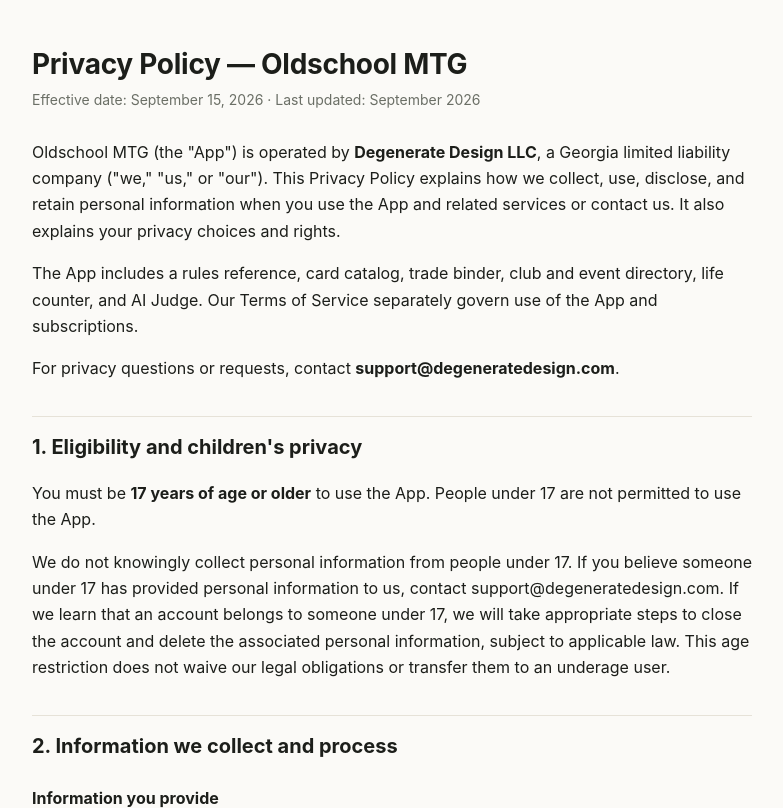
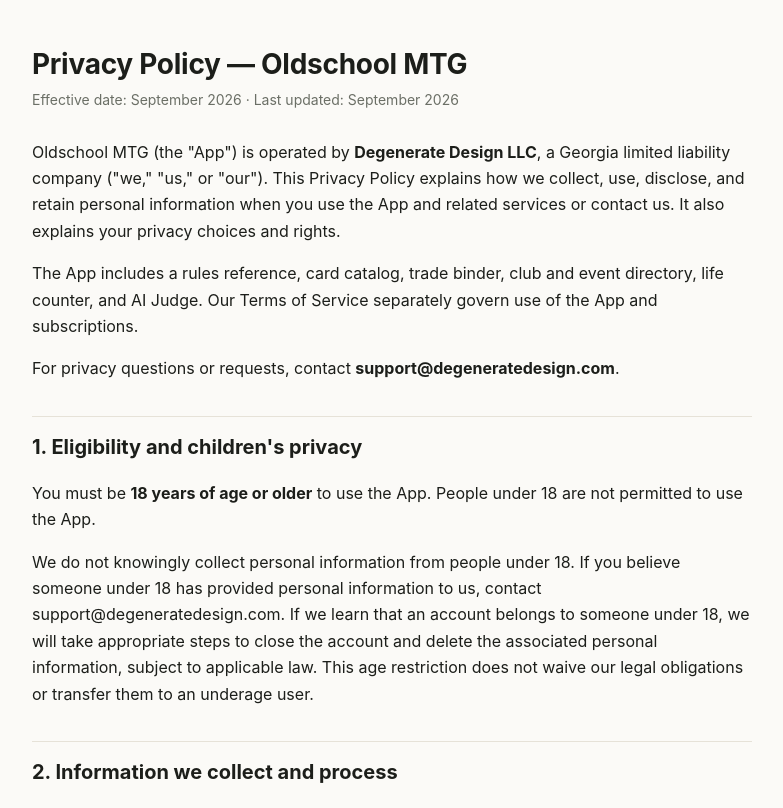
Before and after one commit to weaver3110/degeneratedesign-site, a plain HTML site: page privacy/index.html in a window 1280 px wide. Shown: the top 808 px of the page, without its empty margins (248-1031 px from the left). Drawn offline with Linux system fonts and the light colour scheme.

Commit message:
Update age requirement in privacy policy

```diff
--- a/privacy/index.html
+++ b/privacy/index.html
@@ -35,13 +35,13 @@
 <body>
 <main class="doc">
   <h1>Privacy Policy — Oldschool MTG</h1>
-  <p class="meta">Effective date: September 15, 2026 · Last updated: September 2026</p>
+  <p class="meta">Effective date: September 2026 · Last updated: September 2026</p>
 <p>Oldschool MTG (the "App") is operated by <strong>Degenerate Design LLC</strong>, a Georgia limited liability company ("we," "us," or "our"). This Privacy Policy explains how we collect, use, disclose, and retain personal information when you use the App and related services or contact us. It also explains your privacy choices and rights.</p>
 <p>The App includes a rules reference, card catalog, trade binder, club and event directory, life counter, and AI Judge. Our Terms of Service separately govern use of the App and subscriptions.</p>
 <p>For privacy questions or requests, contact <strong>support@degeneratedesign.com</strong>.</p>
 <h2>1. Eligibility and children's privacy</h2>
-<p>You must be <strong>17 years of age or older</strong> to use the App. People under 17 are not permitted to use the App.</p>
-<p>We do not knowingly collect personal information from people under 17. If you believe someone under 17 has provided personal information to us, contact support@degeneratedesign.com. If we learn that an account belongs to someone under 17, we will take appropriate steps to close the account and delete the associated personal information, subject to applicable law. This age restriction does not waive our legal obligations or transfer them to an underage user.</p>
+<p>You must be <strong>18 years of age or older</strong> to use the App. People under 18 are not permitted to use the App.</p>
+<p>We do not knowingly collect personal information from people under 18. If you believe someone under 18 has provided personal information to us, contact support@degeneratedesign.com. If we learn that an account belongs to someone under 18, we will take appropriate steps to close the account and delete the associated personal information, subject to applicable law. This age restriction does not waive our legal obligations or transfer them to an underage user.</p>
 <h2>2. Information we collect and process</h2>
 <h3>Information you provide</h3>
 <ul>
```
